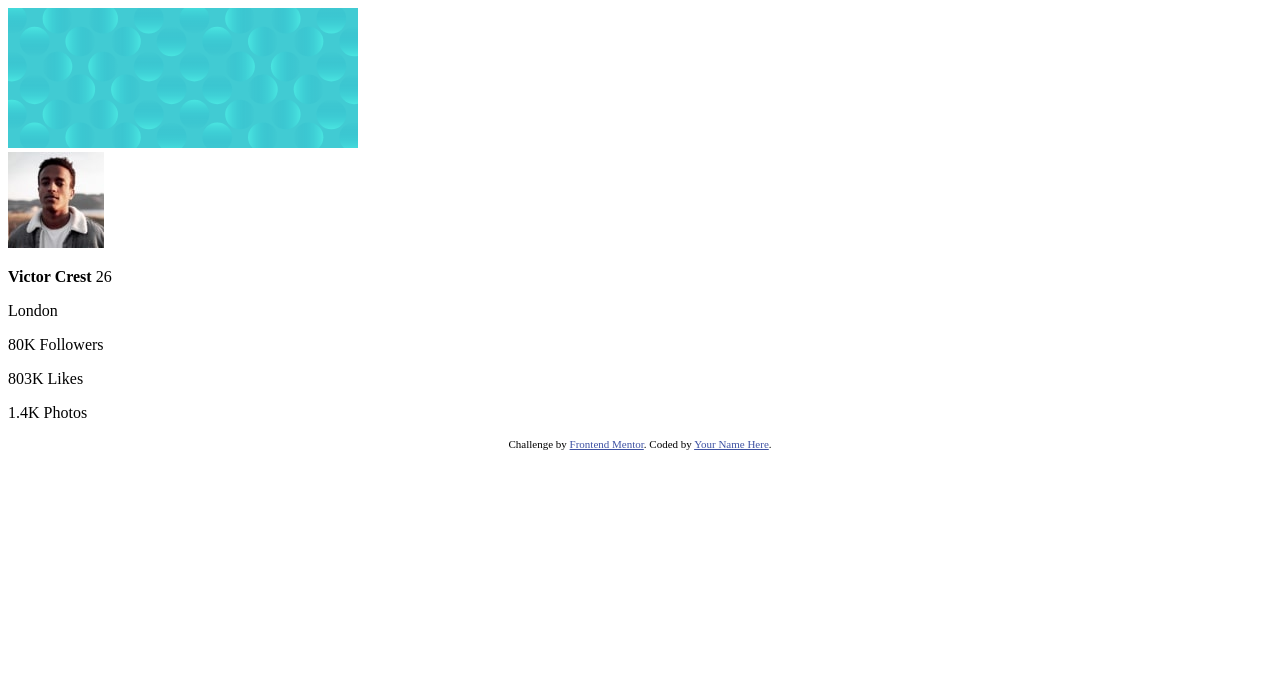
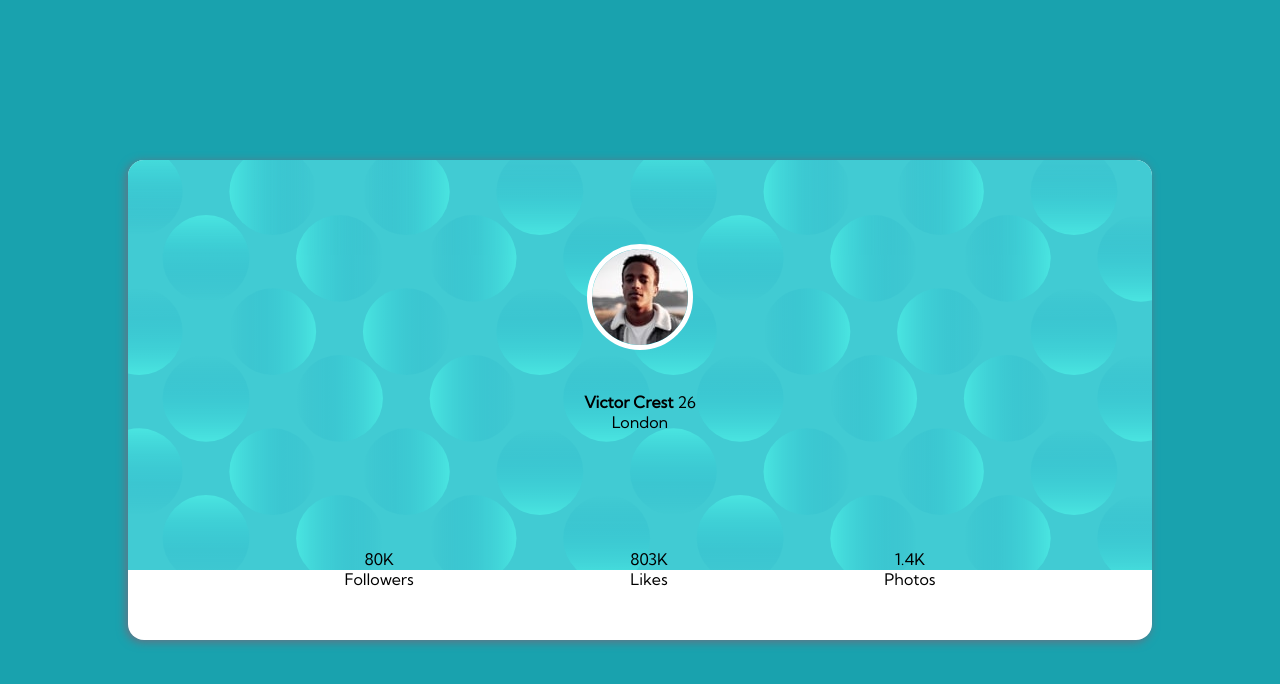
Before and after one commit to AOcelopilli/frontendmentor-profileCard, a plain HTML site: page index.html in a window 1280 px wide. Drawn offline with Linux system fonts and the light colour scheme.

Commit message:
first look styles

```diff
--- a/index.html
+++ b/index.html
@@ -4,26 +4,16 @@
 <head>
   <meta charset="UTF-8">
   <meta name="viewport" content="width=device-width, initial-scale=1.0">
-  <!-- displays site properly based on user's device -->
 
   <link rel="icon" type="image/png" sizes="32x32" href="./images/favicon-32x32.png">
 
   <title>Frontend Mentor | Profile card component</title>
 
-  <!-- Feel free to remove these styles or customise in your own stylesheet 👍 -->
-  <style>
-    .attribution {
-      font-size: 11px;
-      text-align: center;
-    }
-
-    .attribution a {
-      color: hsl(228, 45%, 44%);
-    }
-  </style>
+  <link rel="stylesheet" href="styles.css">
 </head>
 
 <body>
+  <div id="profile-card">
     <div class="custom-bg">
       <img src="images/bg-pattern-card.svg" alt="custom background">
     </div>
@@ -34,23 +24,24 @@
     </div>
 
     <div class="info-profile">
-    <p class="info-followers">80K
+      <p class="info-stats">80K
         <span>Followers</span>
       </p>
 
-    <p class="info-likes">803K
+      <p class="info-stats">803K
         <span>Likes</span>
       </p>
 
-    <p class="info-photos">1.4K
+      <p class="info-stats">1.4K
         <span>Photos</span>
       </p>
     </div>
+  </div>
 
-  <div class="attribution">
+  <!--  <div class="attribution">
     Challenge by <a href="https://www.frontendmentor.io?ref=challenge" target="_blank">Frontend Mentor</a>.
     Coded by <a href="#">Your Name Here</a>.
-  </div>
+  </div> -->
 </body>
 
 </html>
--- /dev/null
+++ b/styles.css
@@ -0,0 +1,109 @@
+@import url("https://fonts.googleapis.com/css2?family=Kumbh+Sans&display=swap");
+
+:root {
+  --main-color: hsl(185, 75%, 39%);
+  --main-dark-color: hsl(229, 23%, 23%);
+  --main-light-color: hsl(227, 10%, 46%);
+  --white-color: hsl(0, 0%, 59%);
+}
+
+*,
+*::before,
+*::after {
+  box-sizing: border-box;
+  margin: 0;
+  padding: 0;
+}
+
+html {
+  font-size: 16px;
+  font-family: "Kumbh Sans", sans-serif;
+}
+
+body {
+  align-items: center;
+  background-color: var(--main-color);
+  display: flex;
+  justify-content: center;
+  position: relative;
+  min-height: 100vh;
+}
+
+/* body::before {
+  content: url(images/bg-pattern-top.svg);
+  position: absolute;
+  top: 0;
+  left: 0;
+  width: 20%;
+  height: 40px;
+  z-index: 10;
+}
+
+body::after {
+  content: url(images/bg-pattern-bottom.svg);
+  position: absolute;
+  bottom: 0;
+  right: 0;
+  width: 20%;
+  height: 40px;
+  z-index: 10;
+} */
+
+#profile-card {
+  background-color: white;
+  border-radius: 1rem;
+  height: 60vh;
+  width: 80vw;
+  overflow: hidden;
+  box-shadow: -2px 2px 10px var(--main-light-color);
+}
+
+.custom-bg,
+.profile {
+  height: 35%;
+  width: 100%;
+}
+
+.custom-bg img {
+  width: 100%;
+  height: auto;
+}
+
+.profile {
+  align-items: center;
+  display: flex;
+  flex-direction: column;
+  justify-content: center;
+  position: relative;
+}
+
+.profile img {
+  border-radius: 50%;
+  border: thick solid white;
+  top: -50%;
+  position: absolute;
+}
+
+.info-profile {
+  height: 30%;
+  align-items: center;
+  display: flex;
+  justify-content: space-evenly;
+  border-top: thin solid var(--main-light-color);
+}
+
+.info-stats {
+  align-items: center;
+  display: flex;
+  flex-direction: column;
+  justify-content: center;
+}
+
+/* .attribution {
+  font-size: 11px;
+  text-align: center;
+}
+
+.attribution a {
+  color: hsl(228, 45%, 44%);
+} */
```
Lines whose indentation alone changed are shown as unchanged.
